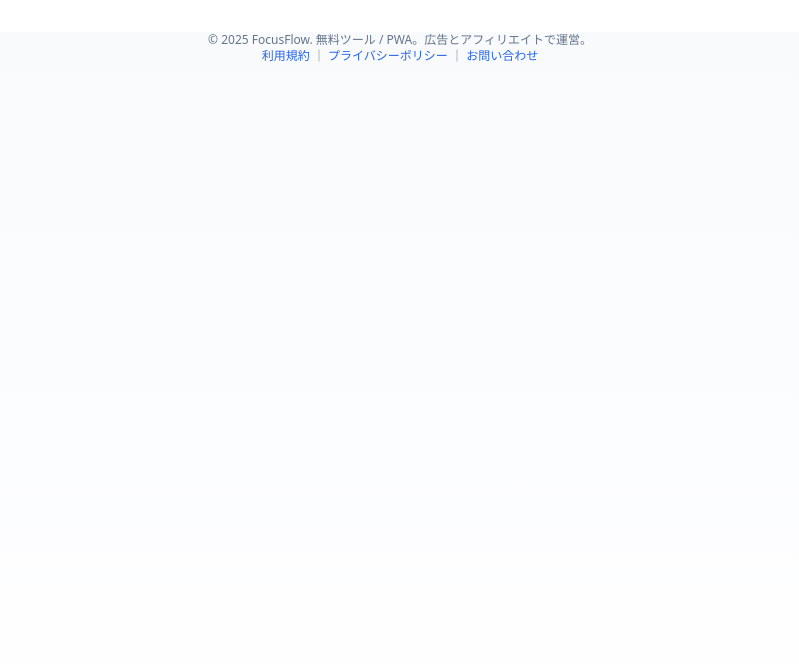
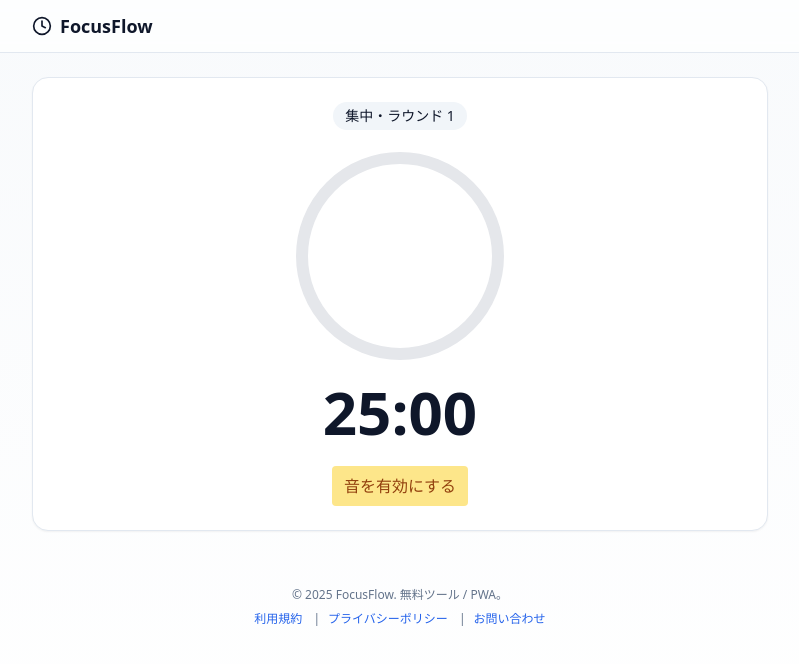
Before and after one commit to yoni-adi/FocusFlow, a React (Vite) app: page / in a window 1280 px wide. Shown: the top 664 px of the page, without its empty margins (240-1039 px from the left). Built offline with nearby package versions, Linux system fonts and the light colour scheme.

Commit message:
Add footer links

```diff
--- a/src/App.jsx
+++ b/src/App.jsx
@@ -16,6 +16,7 @@ const DEFAULTS = {
 
 const LS_KEY = "focusflow_settings_v1";
 
+// ====== ノイズ生成フック ======
 function useNoise(audioCtxRef, type, volume, ready) {
   const nodeRef = useRef(null);
   const gainRef = useRef(null);
@@ -62,6 +63,7 @@ function useNoise(audioCtxRef, type, volume, ready) {
     gain.gain.value = clamp(volume, 0, 1);
     source.connect(gain).connect(ctx.destination);
     source.start();
+
     nodeRef.current = source;
     gainRef.current = gain;
 
@@ -69,34 +71,42 @@ function useNoise(audioCtxRef, type, volume, ready) {
       try { source.stop(); } catch {}
       try { source.disconnect(); } catch {}
       try { gain.disconnect(); } catch {}
+      nodeRef.current = null;
+      gainRef.current = null;
     };
   }, [audioCtxRef, ready, type]);
 
   useEffect(() => {
-    if (gainRef.current) gainRef.current.gain.value = clamp(volume, 0, 1);
+    if (gainRef.current) {
+      gainRef.current.gain.value = clamp(volume, 0, 1);
+    }
   }, [volume]);
 }
 
+// ====== 円形プログレスバー ======
 function ProgressRing({ size = 220, stroke = 12, progress = 0 }) {
   const normalizedRadius = size / 2 - stroke;
   const circumference = normalizedRadius * 2 * Math.PI;
   const offset = circumference - (progress / 100) * circumference;
   return (
     <svg height={size} width={size} className="mx-auto block">
-      <circle stroke="currentColor" fill="transparent" strokeWidth={stroke} className="text-gray-200" r={normalizedRadius} cx={size / 2} cy={size / 2} />
-      <circle stroke="currentColor" fill="transparent" strokeWidth={stroke} strokeLinecap="round" className="text-blue-500 transition-[stroke-dashoffset] duration-300 ease-linear" strokeDasharray={`${circumference} ${circumference}`} style={{ strokeDashoffset: offset }} r={normalizedRadius} cx={size / 2} cy={size / 2} />
+      <circle stroke="currentColor" fill="transparent" strokeWidth={stroke} className="text-gray-200" r={normalizedRadius} cx={size/2} cy={size/2} />
+      <circle stroke="currentColor" fill="transparent" strokeWidth={stroke} strokeLinecap="round"
+        className="text-blue-500 transition-[stroke-dashoffset] duration-300 ease-linear"
+        strokeDasharray={`${circumference} ${circumference}`}
+        style={{ strokeDashoffset: offset }}
+        r={normalizedRadius} cx={size/2} cy={size/2} />
     </svg>
   );
 }
 
+// ====== メインアプリ ======
 export default function App() {
   const [settings, setSettings] = useState(() => {
     try {
       const raw = localStorage.getItem(LS_KEY);
       return raw ? JSON.parse(raw) : DEFAULTS;
-    } catch {
-      return DEFAULTS;
-    }
+    } catch { return DEFAULTS; }
   });
 
   const [mode, setMode] = useState("work");
@@ -106,12 +116,13 @@ export default function App() {
   const [muted, setMuted] = useState(false);
 
   const totalSeconds = useMemo(() => {
-    const m = mode === "work" ? settings.workMin : mode === "break" ? settings.breakMin : settings.longBreakMin;
+    const m = mode === "work" ? settings.workMin :
+              mode === "break" ? settings.breakMin :
+              settings.longBreakMin;
     return m * 60;
   }, [mode, settings]);
 
   const progress = clamp(((totalSeconds - secondsLeft) / totalSeconds) * 100, 0, 100);
-
   const audioCtxRef = useRef(null);
   const [audioReady, setAudioReady] = useState(false);
 
@@ -120,7 +131,14 @@ export default function App() {
     const Ctx = window.AudioContext || window.webkitAudioContext;
     const ctx = new Ctx();
     audioCtxRef.current = ctx;
-    try { if (ctx.state === "suspended") await ctx.resume(); } catch {}
+    try {
+      if (ctx.state === "suspended") await ctx.resume();
+      const silent = ctx.createBuffer(1, 1, ctx.sampleRate);
+      const src = ctx.createBufferSource();
+      src.buffer = silent;
+      src.connect(ctx.destination);
+      src.start(0);
+    } catch {}
     setAudioReady(true);
   };
 
@@ -136,9 +154,7 @@ export default function App() {
             setRound((r) => (r % settings.roundsUntilLong) + 1);
             if (nextRound === 1) { setMode("long"); return settings.longBreakMin * 60; }
             else { setMode("break"); return settings.breakMin * 60; }
-          } else {
-            setMode("work"); return settings.workMin * 60;
-          }
+          } else { setMode("work"); return settings.workMin * 60; }
         }
         return s - 1;
       });
@@ -147,41 +163,55 @@ export default function App() {
   }, [running, mode, settings, round]);
 
   useEffect(() => {
-    const m = mode === "work" ? settings.workMin : mode === "break" ? settings.breakMin : settings.longBreakMin;
+    const m = mode === "work" ? settings.workMin :
+              mode === "break" ? settings.breakMin :
+              settings.longBreakMin;
     setSecondsLeft(m * 60);
   }, [mode, settings.workMin, settings.breakMin, settings.longBreakMin]);
 
-  useEffect(() => {
-    localStorage.setItem(LS_KEY, JSON.stringify(settings));
-  }, [settings]);
+  useEffect(() => { localStorage.setItem(LS_KEY, JSON.stringify(settings)); }, [settings]);
 
   const mm = Math.floor(secondsLeft / 60);
   const ss = secondsLeft % 60;
 
-  const startStop = () => { if (!audioReady) initAudio(); setRunning((v) => !v); };
-  const reset = () => {
-    setRunning(false);
-    const m = mode === "work" ? settings.workMin : mode === "break" ? settings.breakMin : settings.longBreakMin;
-    setSecondsLeft(m * 60);
-  };
-
-  useEffect(() => {
-    if ('serviceWorker' in navigator) navigator.serviceWorker.register('/sw.js').catch(()=>{});
-    document.title = 'FocusFlow | ポモドーロ × ノイズ | PWA タイマー';
-  }, []);
-
   return (
     <div className="min-h-screen bg-gradient-to-b from-slate-50 to-white text-slate-900">
-      {/* 省略: ヘッダーやメインUI部分はそのまま */}
+      {/* ヘッダー */}
+      <header className="sticky top-0 z-10 bg-white/70 backdrop-blur border-b border-slate-200">
+        <div className="mx-auto max-w-3xl px-4 py-3 flex items-center justify-between">
+          <div className="flex items-center gap-2">
+            <Clock className="h-5 w-5" />
+            <h1 className="font-bold text-lg">FocusFlow</h1>
+          </div>
+        </div>
+      </header>
 
+      {/* メイン */}
+      <main className="mx-auto max-w-3xl px-4 py-6">
+        {/* タイマー */}
+        <div className="rounded-2xl border border-slate-200 bg-white p-6 shadow-sm">
+          <div className="text-center mb-4">
+            <span className="inline-flex items-center gap-2 rounded-full bg-slate-100 px-3 py-1 text-sm font-medium">
+              {mode === "work" ? "集中" : mode === "break" ? "小休憩" : "長めの休憩"}・ラウンド {round}
+            </span>
+          </div>
+          <div className="flex flex-col items-center gap-4">
+            <ProgressRing progress={progress} />
+            <div className="text-6xl font-bold tabular-nums leading-none">{pad(mm)}:{pad(ss)}</div>
+            <div className="flex items-center gap-3 mt-2">
+              <button onClick={initAudio} className="px-3 py-2 rounded bg-amber-200 text-amber-800">音を有効にする</button>
+            </div>
+          </div>
+        </div>
+      </main>
+
+      {/* フッター */}
       <footer className="text-center text-xs text-slate-500 mt-8 mb-6">
-        <p>© {new Date().getFullYear()} FocusFlow. 無料ツール / PWA。広告とアフィリエイトで運営。</p>
-        <p>
-          <a href="/terms.html" className="text-blue-600">利用規約</a>
-          {" ｜ "}
-          <a href="/privacy.html" className="text-blue-600">プライバシーポリシー</a>
-          {" ｜ "}
-          <a href="/contact.html" className="text-blue-600">お問い合わせ</a>
+        <p>© {new Date().getFullYear()} FocusFlow. 無料ツール / PWA。</p>
+        <p className="mt-2">
+          <a href="/terms.html" className="text-blue-600 hover:underline mx-2">利用規約</a> |
+          <a href="/privacy.html" className="text-blue-600 hover:underline mx-2">プライバシーポリシー</a> |
+          <a href="/contact.html" className="text-blue-600 hover:underline mx-2">お問い合わせ</a>
         </p>
       </footer>
     </div>
```
Also changed, not shown: 1 other file (tests, documents, lock files or other folders).
